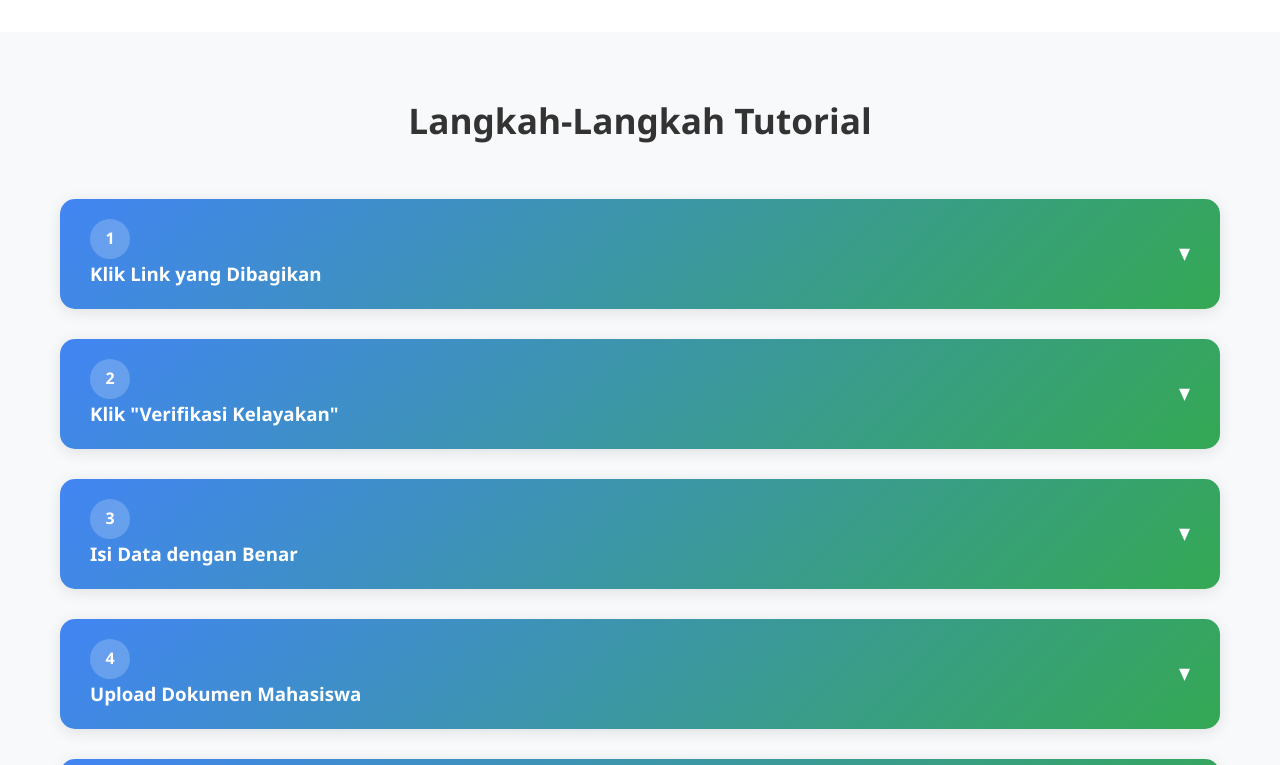
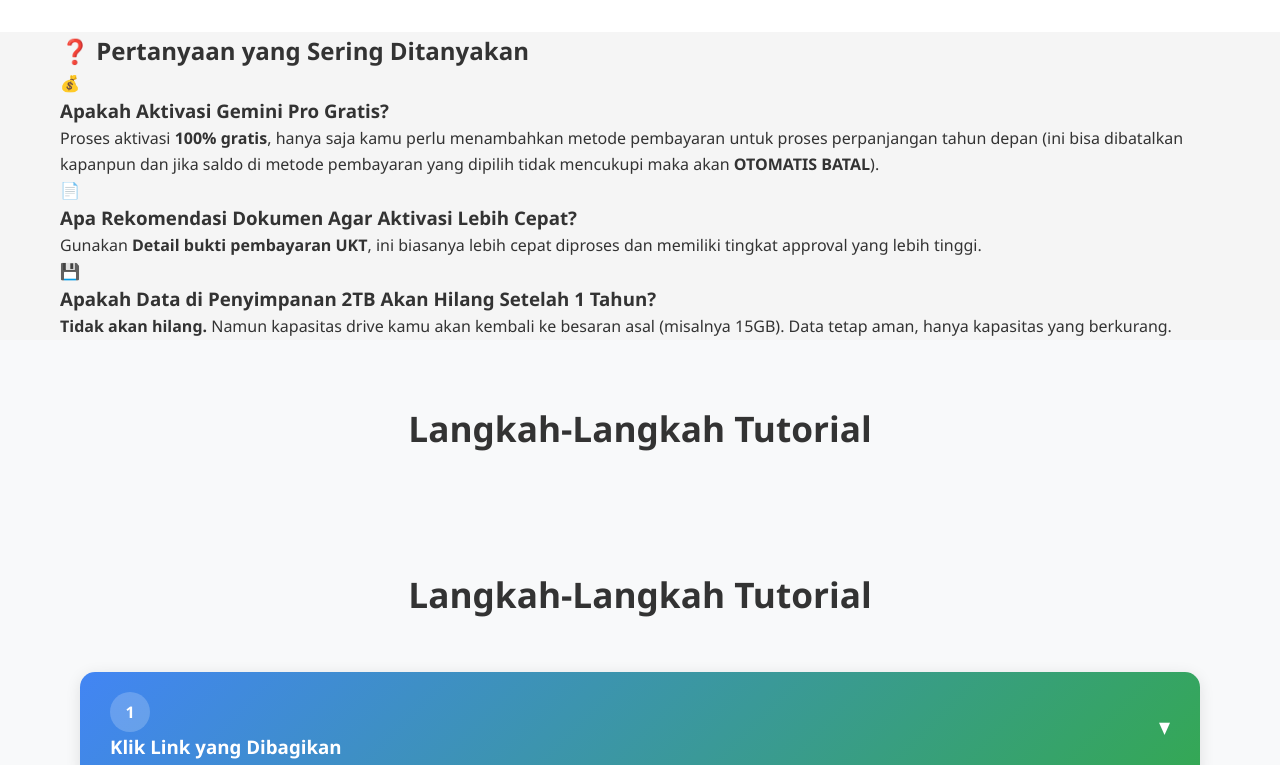
Before and after one commit to JakwanAja/gemini-pro-tutorial, a plain HTML site: page index.html in a window 1280 px wide. Shown: the part 860-1625 px from the top of the page. Drawn offline with Linux system fonts and the light colour scheme.

Commit message:
update ke1000

```diff
--- a/index.html
+++ b/index.html
@@ -310,7 +310,48 @@
             </div>
         </div>
     </section>
+<!-- FAQ Section -->
+<section class="faq">
+    <div class="container">
+        <h2>❓ Pertanyaan yang Sering Ditanyakan</h2>
+        <div class="faq-grid">
+            <div class="faq-item">
+                <div class="faq-question">
+                    <span class="faq-icon">💰</span>
+                    <h3>Apakah Aktivasi Gemini Pro Gratis?</h3>
+                </div>
+                <div class="faq-answer">
+                    <p>Proses aktivasi <strong>100% gratis</strong>, hanya saja kamu perlu menambahkan metode pembayaran untuk proses perpanjangan tahun depan (ini bisa dibatalkan kapanpun dan jika saldo di metode pembayaran yang dipilih tidak mencukupi maka akan <strong>OTOMATIS BATAL</strong>).</p>
+                </div>
+            </div>
 
+            <div class="faq-item">
+                <div class="faq-question">
+                    <span class="faq-icon">📄</span>
+                    <h3>Apa Rekomendasi Dokumen Agar Aktivasi Lebih Cepat?</h3>
+                </div>
+                <div class="faq-answer">
+                    <p>Gunakan <strong>Detail bukti pembayaran UKT</strong>, ini biasanya lebih cepat diproses dan memiliki tingkat approval yang lebih tinggi.</p>
+                </div>
+            </div>
+
+            <div class="faq-item">
+                <div class="faq-question">
+                    <span class="faq-icon">💾</span>
+                    <h3>Apakah Data di Penyimpanan 2TB Akan Hilang Setelah 1 Tahun?</h3>
+                </div>
+                <div class="faq-answer">
+                    <p><strong>Tidak akan hilang.</strong> Namun kapasitas drive kamu akan kembali ke besaran asal (misalnya 15GB). Data tetap aman, hanya kapasitas yang berkurang.</p>
+                </div>
+            </div>
+        </div>
+    </div>
+</section>
+
+<!-- Tutorial Section -->
+<section class="tutorial">
+    <div class="container">
+        <h2>Langkah-Langkah Tutorial</h2>
     <!-- Tutorial Section -->
     <section class="tutorial">
         <div class="container">
@@ -378,7 +419,7 @@
                     <span class="toggle-icon" id="icon-4">▼</span>
                 </div>
                 <div class="step-content" id="content-4">
-                    <p>Upload dokumen yang membuktikan status mahasiswa Anda. Disarankan mengupload lebih dari 1 dokumen untuk mempercepat verifikasi.</p>
+                    <p>Upload dokumen yang membuktikan status mahasiswa Anda. Dokumen harus mencantumkan Nama perguruan tinggi/logo, Nama Pendaftar, Tahun akademik.</p>
 
                     <h4>Contoh Dokumen yang Benar:</h4>
                     <div class="document-examples">
@@ -392,12 +433,12 @@
                         </div>
                         <div class="doc-example">
                             <img src="images/ukt-example.png" alt="UKT">
-                            <h5>Bukti Pembayaran UKT</h5>
+                            <h5>Bukti Pembayaran UKT [siakad -> Riwayat pembayaran -> Detail transaksi]</h5>
                         </div>
                     </div>
 
                     <div class="success">
-                        <strong>Tips:</strong> Upload KTM + Bukti pembayaran UKT untuk hasil lebih cepat.
+                        <strong>Tips:</strong> CUKUP UPLOAD Bukti pembayaran UKT untuk hasil lebih cepat.
                     </div>
                 </div>
             </div>
```
